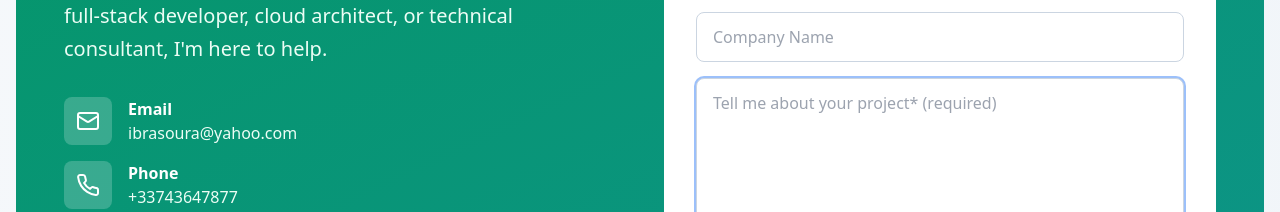
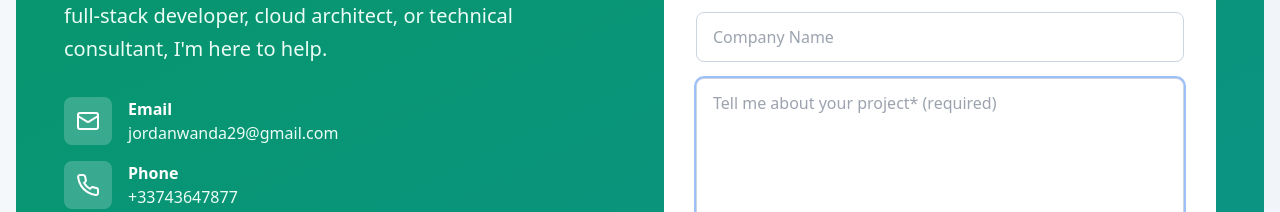
Before and after one commit to lebigdonald/jordan, a React (Vite) app: page / in a window 1280 px wide. Shown: the part 4158-4370 px from the top of the page. Built offline with nearby package versions, Linux system fonts and the light colour scheme.

Commit message:
contact change

```diff
--- a/src/App.tsx
+++ b/src/App.tsx
@@ -424,7 +424,7 @@ function App() {
                                         <div>
                                             <div className="font-semibold">Email</div>
                                             <div className="text-emerald-50">
-                                                <a href="mailto:ibrasoura@yahoo.com">ibrasoura@yahoo.com</a>
+                                                <a href="mailto:jordanwanda29@gmail.com">jordanwanda29@gmail.com</a>
                                             </div>
                                         </div>
                                     </div>
```
